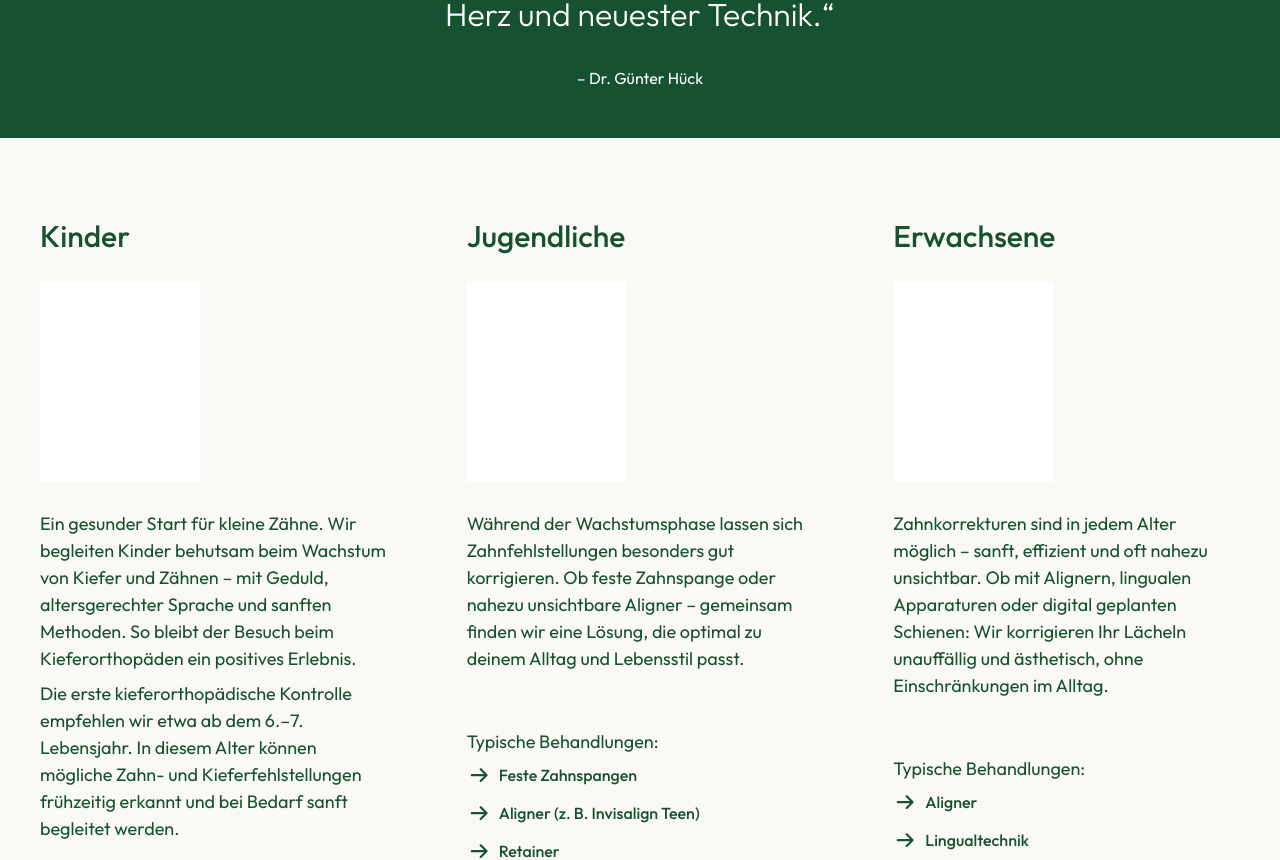
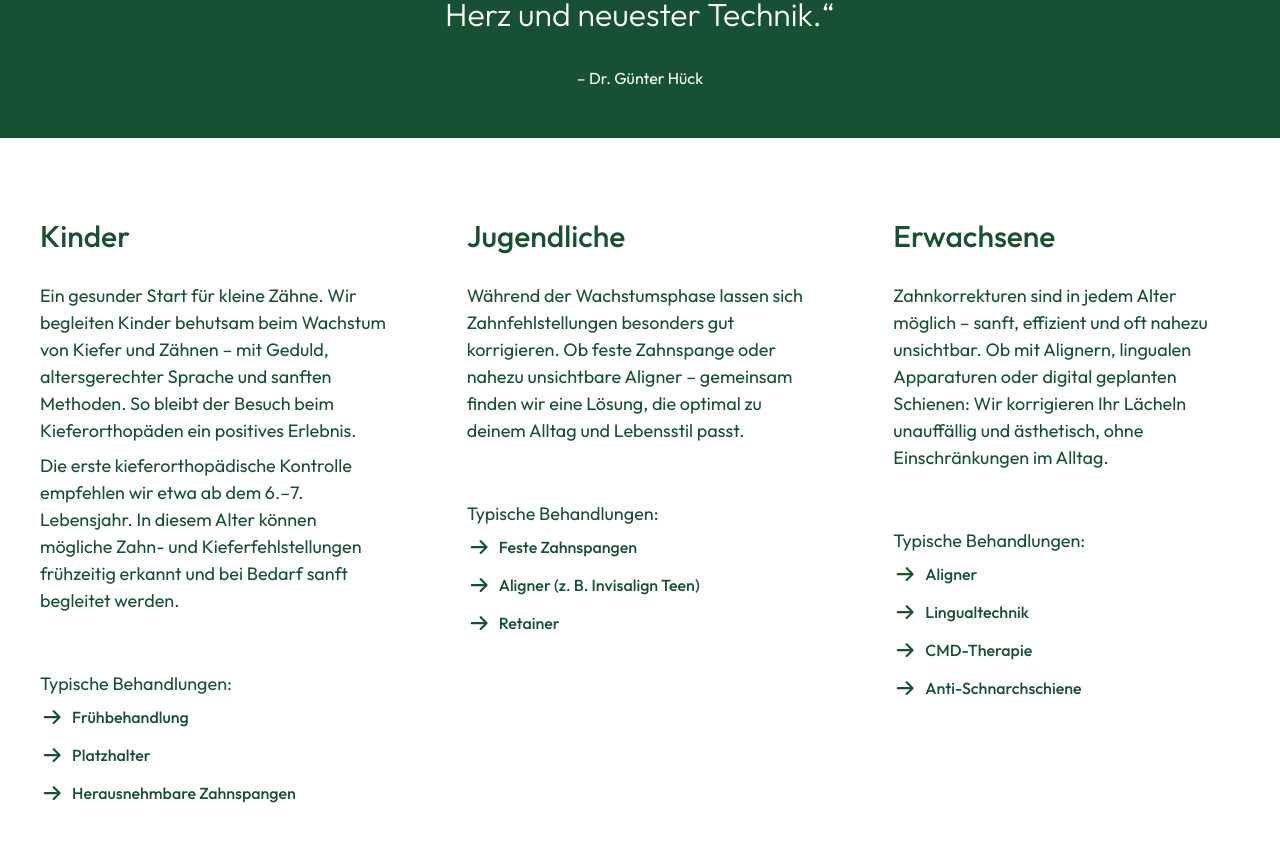
Before and after one commit to mstnwl/geradezaehne, a Next.js app: page / in a window 1280 px wide. Shown: the part 2060-2920 px from the top of the page. Built offline with nearby package versions, Linux system fonts and the light colour scheme.

Commit message:
fix: drop empty age-group photo frames
Columns without an image no longer reserve the frame, and the module is white.

```diff
--- a/components/age-groups.tsx
+++ b/components/age-groups.tsx
@@ -29,13 +29,13 @@ function TreatmentLink({ link }: { link: ServiceLink }) {
 
 export function AgeGroups({ ageGroups }: { ageGroups: AgeGroupsContent }) {
   return (
-    <Reveal className="px-gutter py-20">
+    <Reveal className="bg-white px-gutter py-20">
       <div className="mx-auto grid max-w-column gap-12 lg:grid-cols-3 lg:gap-x-20">
         {ageGroups.groups.map((group, index) => (
           <article key={`${group.headline}-${index}`} className="flex flex-col gap-nav">
             <h3 className="text-ink">{group.headline}</h3>
-            <div className="relative aspect-[4/5] w-40 overflow-hidden bg-white">
-              {group.image ? (
+            {group.image ? (
+              <div className="relative aspect-[4/5] w-40 overflow-hidden bg-white">
                 <Image
                   src={group.image.src}
                   alt={group.image.alt}
@@ -43,8 +43,8 @@ export function AgeGroups({ ageGroups }: { ageGroups: AgeGroupsContent }) {
                   sizes="10rem"
                   className="object-cover"
                 />
-              ) : null}
-            </div>
+              </div>
+            ) : null}
             <div className="flex flex-col gap-pair">
               {group.paragraphs.map((paragraph) => (
                 <p key={paragraph} className="text-base leading-normal font-normal text-ink lg:text-[18px]">
```
